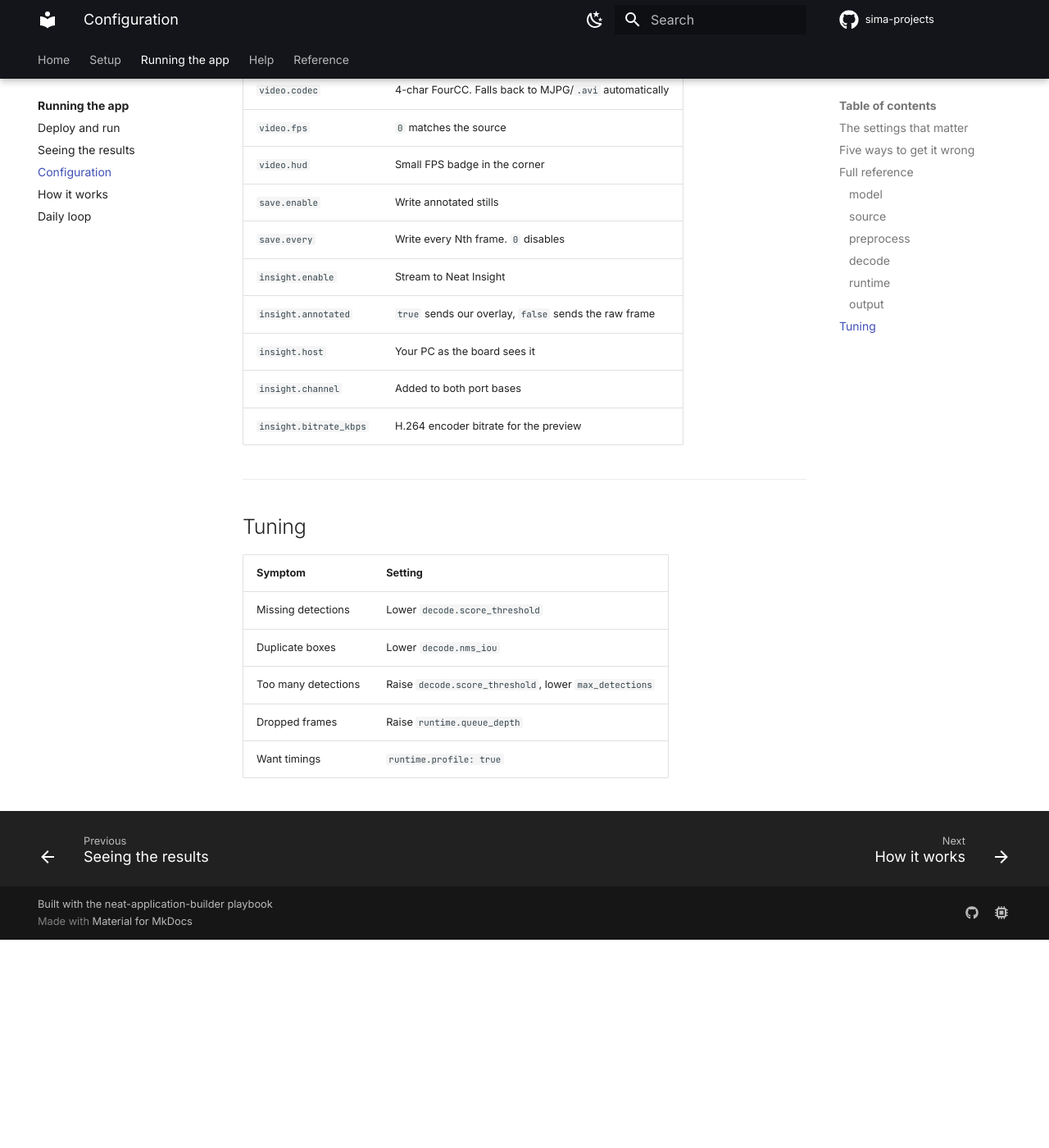
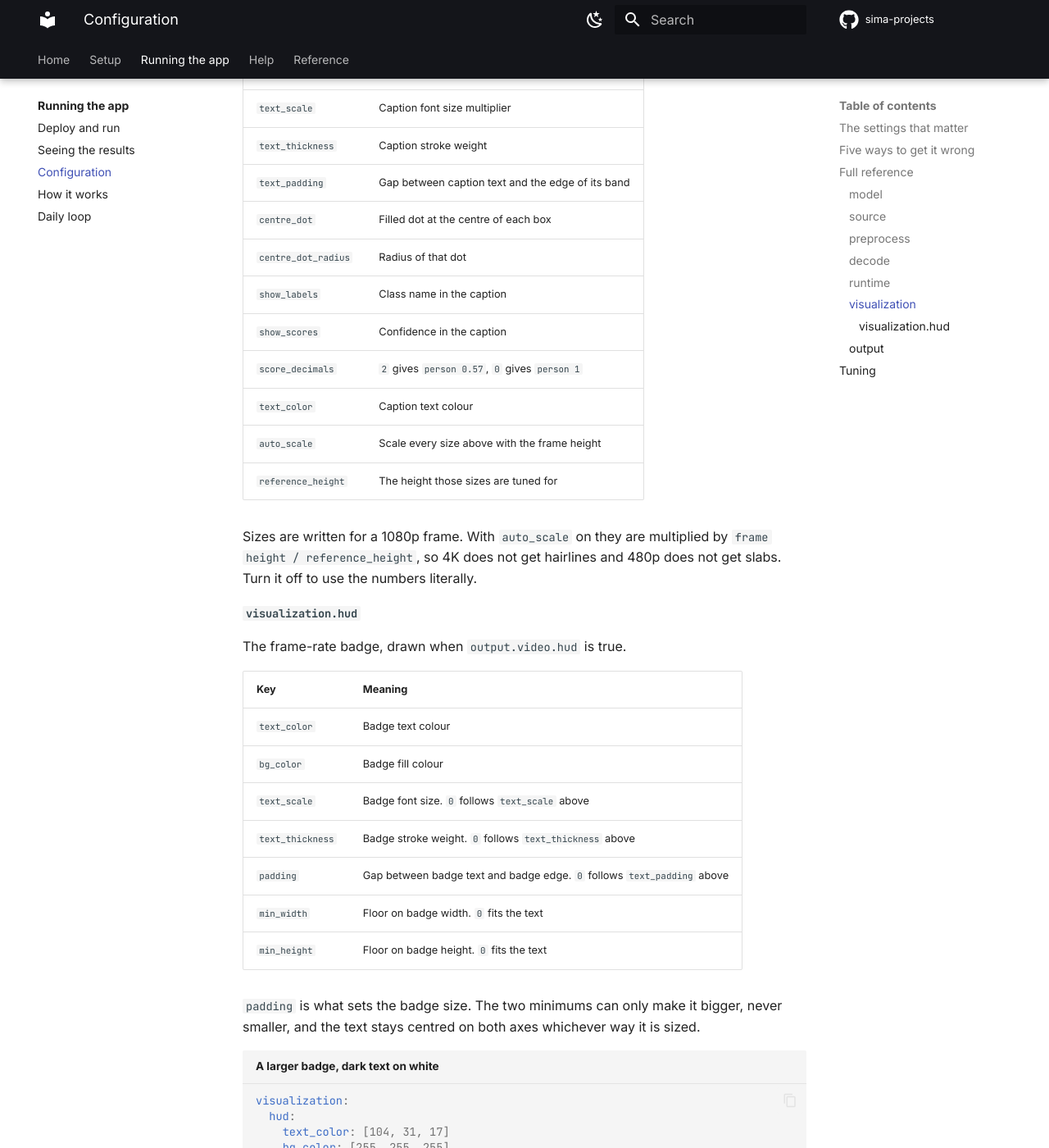
Before and after one commit to RizwanMunawar/sima-projects, an MkDocs documentation site: the page built from docs/app/configuration.md, in a window 1280 px wide and 1400 px high, scrolled down 3911 px. Shown: the whole window at 82% size. Built offline with MkDocs 1.6.1 and Material for MkDocs 9.7.7, drawn with Linux system fonts in a browser that asks for light colours; comment, search, counter and statistics services are not loaded; before the commit the page ends 5057 px from its top, so only the background shows below that; some of the changed text lies outside the part shown.

Commit message:
Give the FPS badge its own size settings
visualization.hud gains text_scale, text_thickness, padding, min_width and
min_height. The first three fall back to the caption settings when left at 0,
so the badge matches the rest of the overlay unless it is deliberately given
its own look.

Padding sets the badge size. The minimums can only grow it, and the text is
centred in whatever box results, so a forced size never pushes the text off
centre. Verified centred to within a pixel with a 600x200 badge at 4 px
padding, and with a 900 px minimum at 4K.

Document the whole visualization section, which the docs had never covered.

Co-Authored-By: Claude Opus 5 <noreply@anthropic.com>

````diff
--- a/docs/app/configuration.md
+++ b/docs/app/configuration.md
@@ -116,6 +116,57 @@ in [How it works](internals.md#preprocessing).
     Inference is several times slower than decoding, so most frames are discarded, and
     the survivors are still written at the source rate.
 
+### `visualization`
+
+How the overlay looks. Colours are `[B, G, R]`, because OpenCV is BGR, so
+`[0, 0, 255]` is red rather than blue.
+
+| Key | Meaning |
+| :-- | :-- |
+| `box_thickness` | Detection rectangle outline weight |
+| `text_scale` | Caption font size multiplier |
+| `text_thickness` | Caption stroke weight |
+| `text_padding` | Gap between caption text and the edge of its band |
+| `centre_dot` | Filled dot at the centre of each box |
+| `centre_dot_radius` | Radius of that dot |
+| `show_labels` | Class name in the caption |
+| `show_scores` | Confidence in the caption |
+| `score_decimals` | `2` gives `person 0.57`, `0` gives `person 1` |
+| `text_color` | Caption text colour |
+| `auto_scale` | Scale every size above with the frame height |
+| `reference_height` | The height those sizes are tuned for |
+
+Sizes are written for a 1080p frame. With `auto_scale` on they are multiplied by
+`frame height / reference_height`, so 4K does not get hairlines and 480p does not get
+slabs. Turn it off to use the numbers literally.
+
+#### `visualization.hud`
+
+The frame-rate badge, drawn when `output.video.hud` is true.
+
+| Key | Meaning |
+| :-- | :-- |
+| `text_color` | Badge text colour |
+| `bg_color` | Badge fill colour |
+| `text_scale` | Badge font size. `0` follows `text_scale` above |
+| `text_thickness` | Badge stroke weight. `0` follows `text_thickness` above |
+| `padding` | Gap between badge text and badge edge. `0` follows `text_padding` above |
+| `min_width` | Floor on badge width. `0` fits the text |
+| `min_height` | Floor on badge height. `0` fits the text |
+
+`padding` is what sets the badge size. The two minimums can only make it bigger, never
+smaller, and the text stays centred on both axes whichever way it is sized.
+
+```yaml title="A larger badge, dark text on white"
+visualization:
+  hud:
+    text_color: [104, 31, 17]
+    bg_color: [255, 255, 255]
+    text_scale: 1.6
+    padding: 18
+    min_width: 460
+```
+
 ### `output`
 
 | Key | Meaning |
````
Also changed, not shown: 2 other files.
